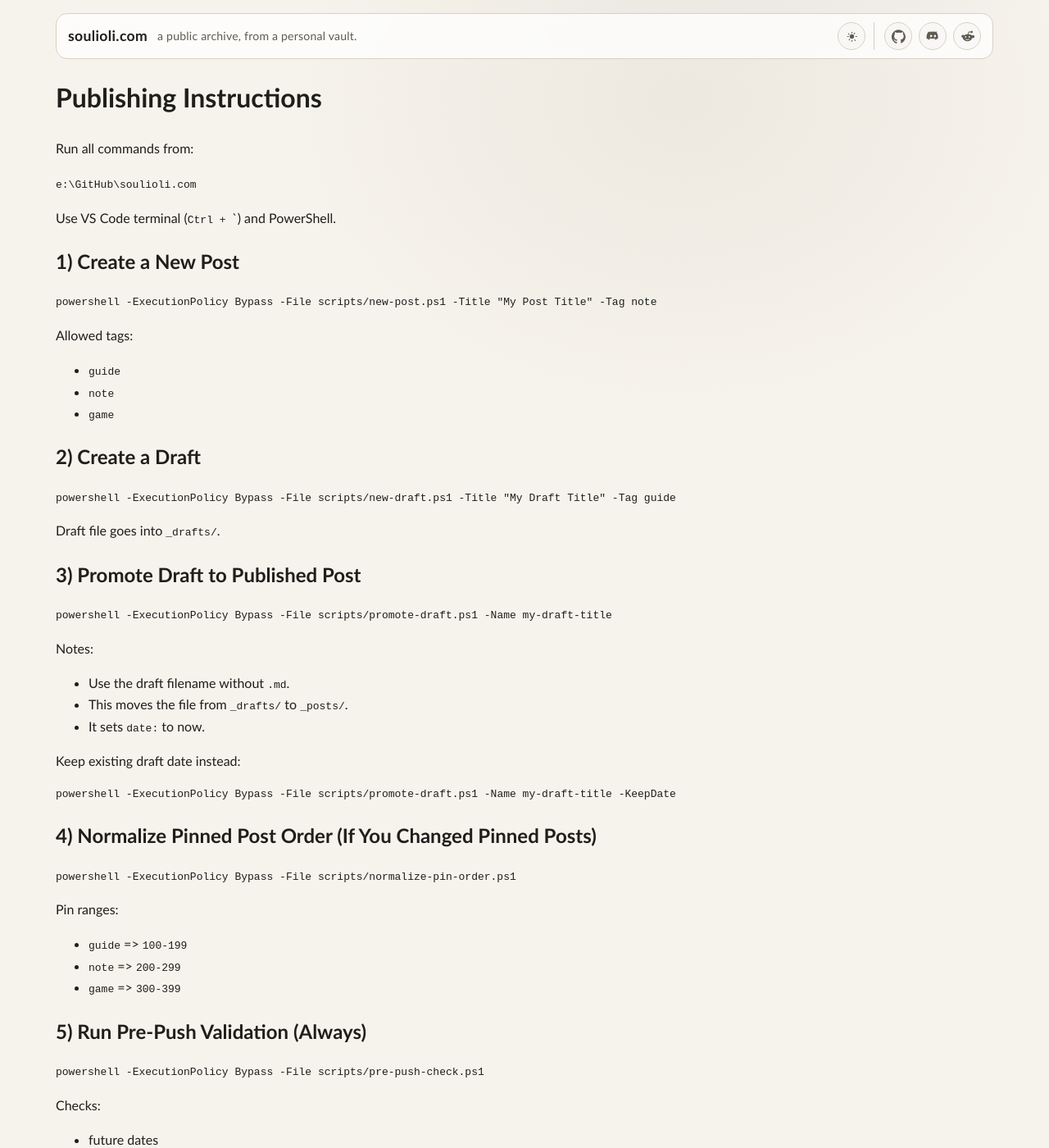
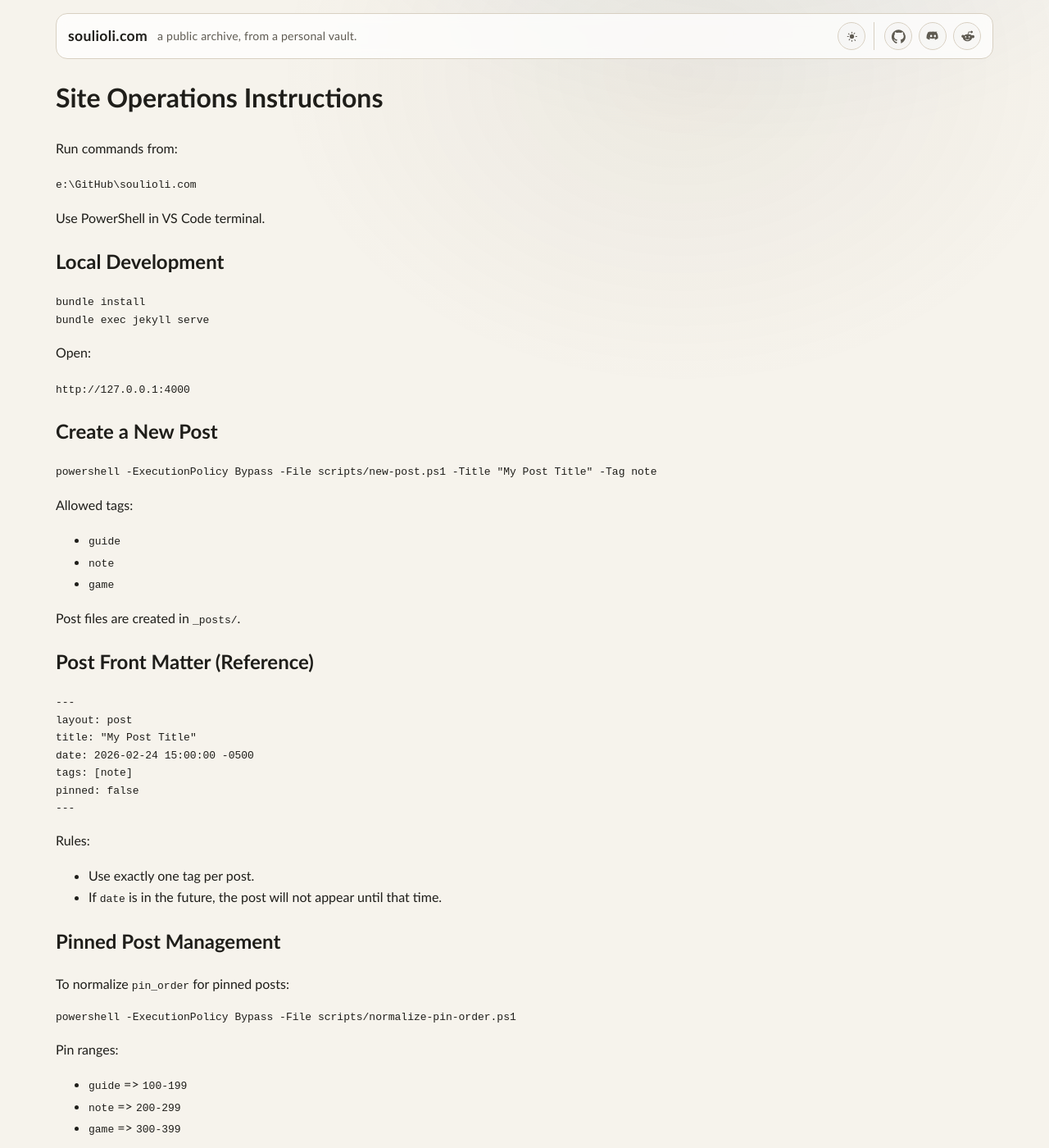
Before and after one commit to Souliolii/soulioli.com, a Jekyll site: the page built from INSTRUCTIONS.md, in a window 1280 px wide and 1400 px high. Shown: the whole window at 82% size. Built offline with Jekyll 4.4.1, drawn with Linux system fonts in a browser that asks for light colours; our own code applies the rules of GitHub Pages for plain Markdown files; some of the changed text lies outside the part shown.

Commit message:
Refactor site instructions and remove obsolete draft scripts; streamline post creation workflow

````diff
--- a/INSTRUCTIONS.md
+++ b/INSTRUCTIONS.md
@@ -1,12 +1,23 @@
-# Publishing Instructions
+# Site Operations Instructions
 
-Run all commands from:
+Run commands from:
 
 `e:\GitHub\soulioli.com`
 
-Use VS Code terminal (`Ctrl + ``) and PowerShell.
+Use PowerShell in VS Code terminal.
 
-## 1) Create a New Post
+## Local Development
+
+```powershell
+bundle install
+bundle exec jekyll serve
+```
+
+Open:
+
+`http://127.0.0.1:4000`
+
+## Create a New Post
 
 ```powershell
 powershell -ExecutionPolicy Bypass -File scripts/new-post.ps1 -Title "My Post Title" -Tag note
@@ -17,32 +28,27 @@ Allowed tags:
 - `note`
 - `game`
 
-## 2) Create a Draft
+Post files are created in `_posts/`.
 
-```powershell
-powershell -ExecutionPolicy Bypass -File scripts/new-draft.ps1 -Title "My Draft Title" -Tag guide
+## Post Front Matter (Reference)
+
+```yaml
+---
+layout: post
+title: "My Post Title"
+date: 2026-02-24 15:00:00 -0500
+tags: [note]
+pinned: false
+---
 ```
 
-Draft file goes into `_drafts/`.
+Rules:
+- Use exactly one tag per post.
+- If `date` is in the future, the post will not appear until that time.
 
-## 3) Promote Draft to Published Post
+## Pinned Post Management
 
-```powershell
-powershell -ExecutionPolicy Bypass -File scripts/promote-draft.ps1 -Name my-draft-title
-```
-
-Notes:
-- Use the draft filename without `.md`.
-- This moves the file from `_drafts/` to `_posts/`.
-- It sets `date:` to now.
-
-Keep existing draft date instead:
-
-```powershell
-powershell -ExecutionPolicy Bypass -File scripts/promote-draft.ps1 -Name my-draft-title -KeepDate
-```
-
-## 4) Normalize Pinned Post Order (If You Changed Pinned Posts)
+To normalize `pin_order` for pinned posts:
 
 ```powershell
 powershell -ExecutionPolicy Bypass -File scripts/normalize-pin-order.ps1
@@ -53,21 +59,23 @@ Pin ranges:
 - `note` => `200-299`
 - `game` => `300-399`
 
-## 5) Run Pre-Push Validation (Always)
+## Pre-Push Validation
+
+Always run before pushing:
 
 ```powershell
 powershell -ExecutionPolicy Bypass -File scripts/pre-push-check.ps1
 ```
 
-Checks:
-- future dates
-- tag validity vs `_config.yml`
+Validation checks:
+- future-dated posts
+- valid tags from `_config.yml`
 - single-tag rule
-- pinned posts have `pin_order`
+- pinned posts include `pin_order`
 - duplicate `pin_order`
-- `pin_order` is in the correct tag range
+- `pin_order` range compliance by tag
 
-## 6) Commit and Push
+## Publish
 
 ```powershell
 git add .
@@ -75,62 +83,9 @@ git commit -m "your update message"
 git push
 ```
 
-## Quick Daily Flow
+## Quick Workflow
 
-1. Create post or draft
-2. Promote draft (if needed)
-3. Normalize pin order (if pinned changed)
-4. Run pre-push check
-5. Commit and push
-
-
-
-
-
-
-
-
-
-
-
-# Owner Notes (Local / Private)
-
-This file is gitignored and should stay local-only.
-
-## Fast post template
-
-```yaml
----
-layout: post
-title: "Post title"
-date: 2026-02-24 15:00:00 -0500
-tags: [note]
-pinned: false
-pin_order:
----
-```
-
-## Common edits
-
-- New post:
-  - Add file to `_posts/` with `YYYY-MM-DD-title.md`
-- Pin a post:
-  - `pinned: true`
-  - Optional `pin_order: 1`
-- Change tab sections:
-  - Edit `pinned_sections` in `_config.yml`
-- Change social links:
-  - Edit `social` in `_config.yml`
-- Change colors:
-  - Edit `:root` tokens in `_layouts/default.html`
-
-## Gotchas
-
-- Future dates do not show until that date/time.
-- Use one tag per post (current setup expectation).
-- Keep filenames lowercase with hyphens.
-
-## Local run
-
-- `bundle exec jekyll serve`
-- Open `http://127.0.0.1:4000`
+1. Create post
+2. Normalize pin order (if pinned posts changed)
+3. Run pre-push check
+4. Commit and push
````
Also changed, not shown: README.md, _layouts/_post_template.md (renamed from _drafts/_post_template.md), 2 other files.
